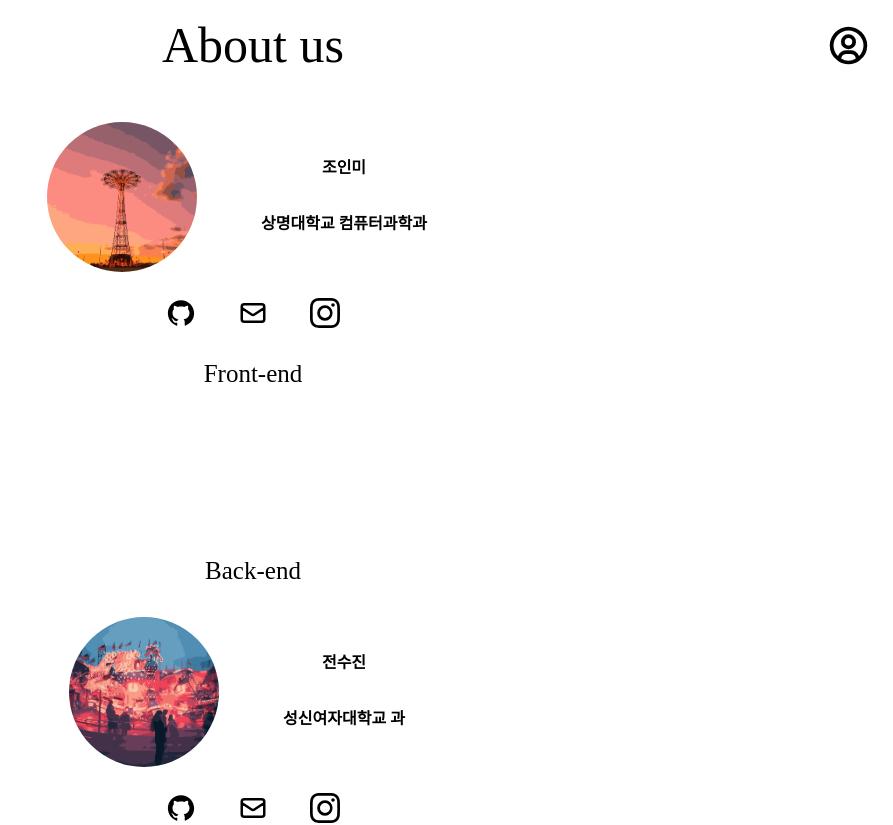
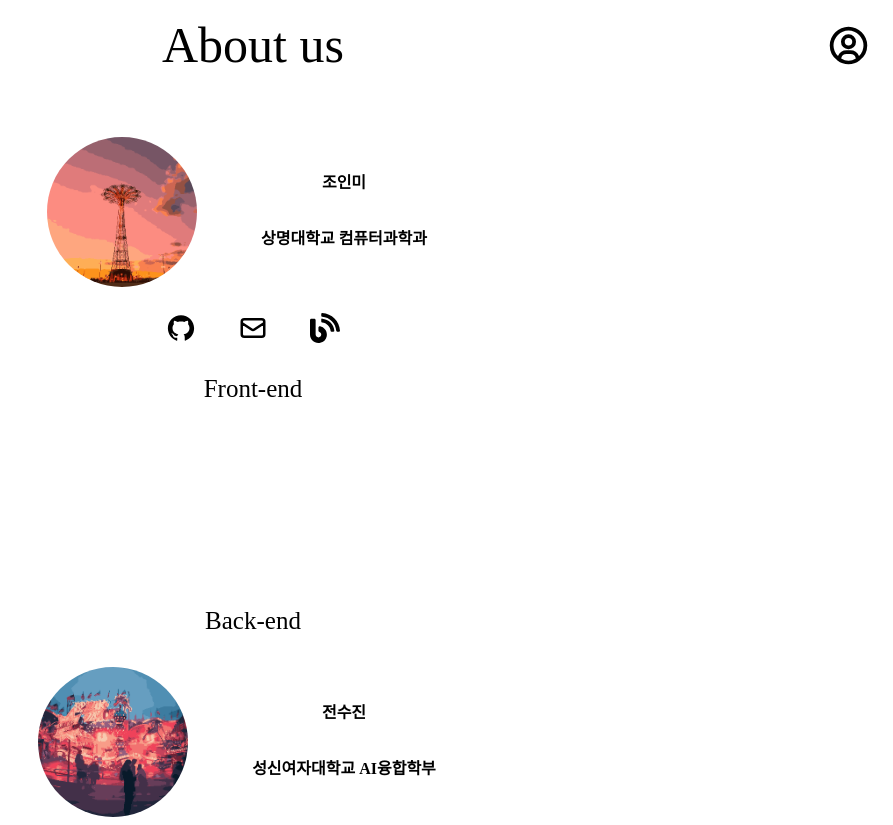
Before and after one commit to rewritestar/summer, a React (Create React App) app in the folder TheFoodProject/TheFood/src/main/front/: page /aboutus in a window 1280 px wide. Shown: the top 825 px of the page, without its empty margins (387-1280 px from the left). Built offline with nearby package versions, Linux system fonts and the light colour scheme.

Commit message:
메인페이지css

```diff
--- a/TheFoodProject/TheFood/src/main/front/src/component/about_us/about_us.jsx
+++ b/TheFoodProject/TheFood/src/main/front/src/component/about_us/about_us.jsx
@@ -3,7 +3,7 @@ import styles from "./about_us.module.css";
 import { AiFillGithub } from "react-icons/ai";
 import { HiOutlineMail } from "react-icons/hi";
 import { BsInstagram } from "react-icons/bs";
-
+import { FaBlog } from "react-icons/fa";
 const AboutUs = ({ goToHome }) => {
   return (
     <div className={styles.container}>
@@ -31,10 +31,10 @@ const AboutUs = ({ goToHome }) => {
                   window.open("mailto:rewritestar@naver.com", "_blank")
                 }
               />
-              <BsInstagram
+              <FaBlog
                 className={styles.icon}
                 onClick={() =>
-                  window.open("https://github.com/su-jin02", "_blank")
+                  window.open("https://rewritestar.tistory.com/", "_blank")
                 }
               />
             </div>
@@ -48,7 +48,7 @@ const AboutUs = ({ goToHome }) => {
               <img className={styles.img} src="images/ex2.jpg" alt="" />
               <div className={styles.info}>
                 <p className={styles.text}>전수진</p>
-                <p className={styles.text}>성신여자대학교 과</p>
+                <p className={styles.text}>성신여자대학교 AI융합학부</p>
               </div>
             </div>
             <div className={styles.links}>
@@ -60,7 +60,9 @@ const AboutUs = ({ goToHome }) => {
               />
               <HiOutlineMail
                 className={styles.icon}
-                onClick={() => window.open("mailto:@naver.com", "_blank")}
+                onClick={() =>
+                  window.open("mailto:20211398@sungshin.ac.kr", "_blank")
+                }
               />
               <BsInstagram
                 className={styles.icon}
--- a/TheFoodProject/TheFood/src/main/front/src/component/about_us/about_us.module.css
+++ b/TheFoodProject/TheFood/src/main/front/src/component/about_us/about_us.module.css
@@ -4,6 +4,9 @@
 .container {
   display: flex;
   flex-direction: column;
+  justify-content: center;
+  align-items: center;
+  justify-content: space-between;
   width: 100%;
   height: 100vh;
   background: colorMajorGradient;
@@ -21,10 +24,7 @@
   display: flex;
   justify-content: space-between;
   width: 70%;
-  height: 30em;
-  margin: auto;
-
-  margin-bottom: 4em;
+  height: 80vh;
 }
 
 .person {
--- a/TheFoodProject/TheFood/src/main/front/src/component/findId/findId.jsx
+++ b/TheFoodProject/TheFood/src/main/front/src/component/findId/findId.jsx
@@ -35,7 +35,7 @@ const FindId = ({ onFindId, goToLogin, goToFindPw }) => {
               ref={emailRef}
               className={styles.input}
               type="text"
-              name="email"
+              name="useremail"
               placeholder="이메일"
             />
           </div>
```
